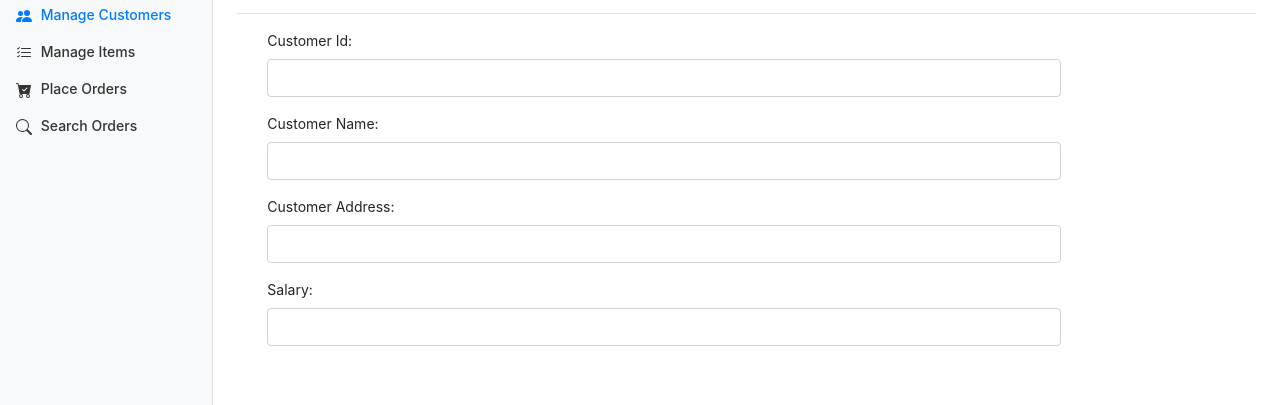
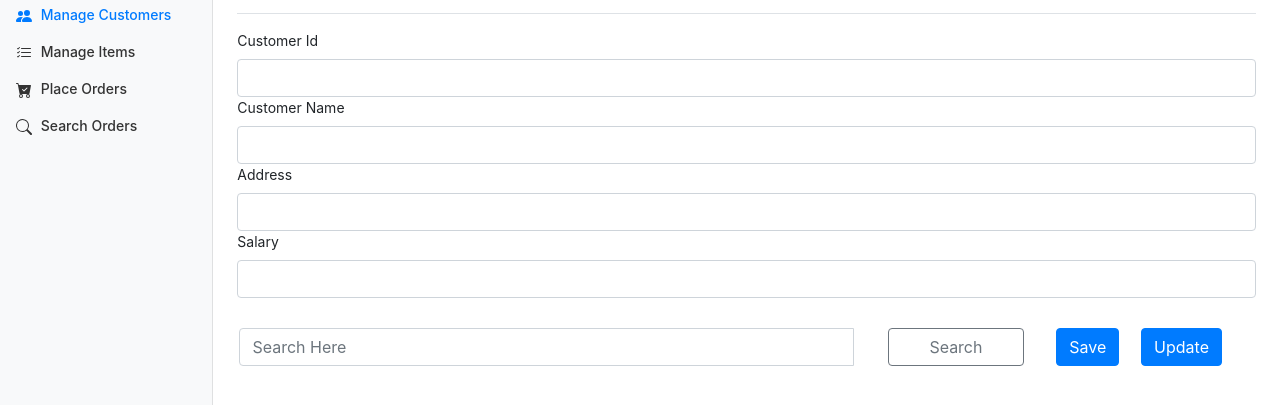
Before and after one commit to Practise-playground/POS-FrontEnd-with-Bootstrap-2, a website: page manage-customers.html in a window 1280 px wide. Shown: the part 105-510 px from the top of the page. Drawn offline with nearby package versions, Linux system fonts and the light colour scheme.

Commit message:
Add Search, Save and Update button to Manage Customer

```diff
--- a/css/dashboard.css
+++ b/css/dashboard.css
@@ -133,3 +133,8 @@ body {
 .card-title{
     text-align: center;
 }
+
+.button-group{
+    display: flex;
+    justify-content: space-around;
+}
--- a/manage-customers.html
+++ b/manage-customers.html
@@ -97,28 +97,43 @@
             <div class="d-flex justify-content-between flex-wrap flex-md-nowrap align-items-center pt-3 pb-2 mb-3 border-bottom">
                 <h1 class="h2">Manage Customers</h1>
             </div>
-            <div class="col-md-12">
-                <div class="form-group">
-                    <label for="customer_id" class="required col-sm-3 col-md-3 col-lg-2 control-label ">Customer Id:</label>			<div class="col-sm-9 col-md-9 col-lg-10">
-                    <input type="text" name="customer_id" value="" class="form-control" id="customer_id"  />
+            <form>
+                <div class="row" >
+                    <div class="col-lg-12 col-6">
+                        <label for="customer_id" class="form-label">Customer Id</label>
+                        <input type="text" name="customer_id" class="form-control" id="customer_id" >
                     </div>
+                    <div class="col-lg-12 col-6">
+                        <label for="customer_name" class="form-label">Customer Name</label>
+                        <input type="text" name="customer_name" class="form-control" id="customer_name" >
                     </div>
-                <div class="form-group">
-                    <label for="customer_name" class="required col-sm-3 col-md-3 col-lg-2 control-label ">Customer Name:</label>			<div class="col-sm-9 col-md-9 col-lg-10">
-                    <input type="text" name="customer_name" value="" class="form-control" id="customer_name"  />
+                    <div class="col-lg-12 col-6">
+                        <label for="address" class="form-label">Address</label>
+                        <input type="text" name="address" class="form-control" id="address" >
                     </div>
+                    <div class="col-lg-12 col-6" style="margin-bottom: 30px;">
+                        <label for="salary" class="form-label">Salary</label>
+                        <input type="text" name="salary" class="form-control" id="salary" >
                     </div>
-                <div class="form-group">
-                    <label for="address" class="required col-sm-3 col-md-3 col-lg-2 control-label ">Customer Address:</label>			<div class="col-sm-9 col-md-9 col-lg-10">
-                    <input type="text" name="address" value="" class="form-control" id="address"  />
+
+                    <div class="col-12 row">
+                        <br>
+                        <div class="input-group col-10 row button-group">
+                            <input type="text" class="form-control col-9" placeholder="Search Here">
+                            <button class="btn btn-outline-secondary col-2" type="button" id="button-addon2">Search</button>
                         </div>
+                        <div class="button-group col-1">
+                            <button type="submit" class="btn btn-primary">Save</button>
                         </div>
-                <div class="form-group">
-                    <label for="salary" class="required col-sm-3 col-md-3 col-lg-2 control-label ">Salary:</label>			<div class="col-sm-9 col-md-9 col-lg-10">
-                    <input type="text" name="salary" value="" class="form-control" id="salary"  />
+                        <div class="button-group col-1">
+                            <button type="submit" class="btn btn-primary">Update</button>
                         </div>
                     </div>
                 </div>
+            </form>
+
+
+
         </main>
     </div>
 </div>
```
Lines whose indentation alone changed are shown as unchanged.
